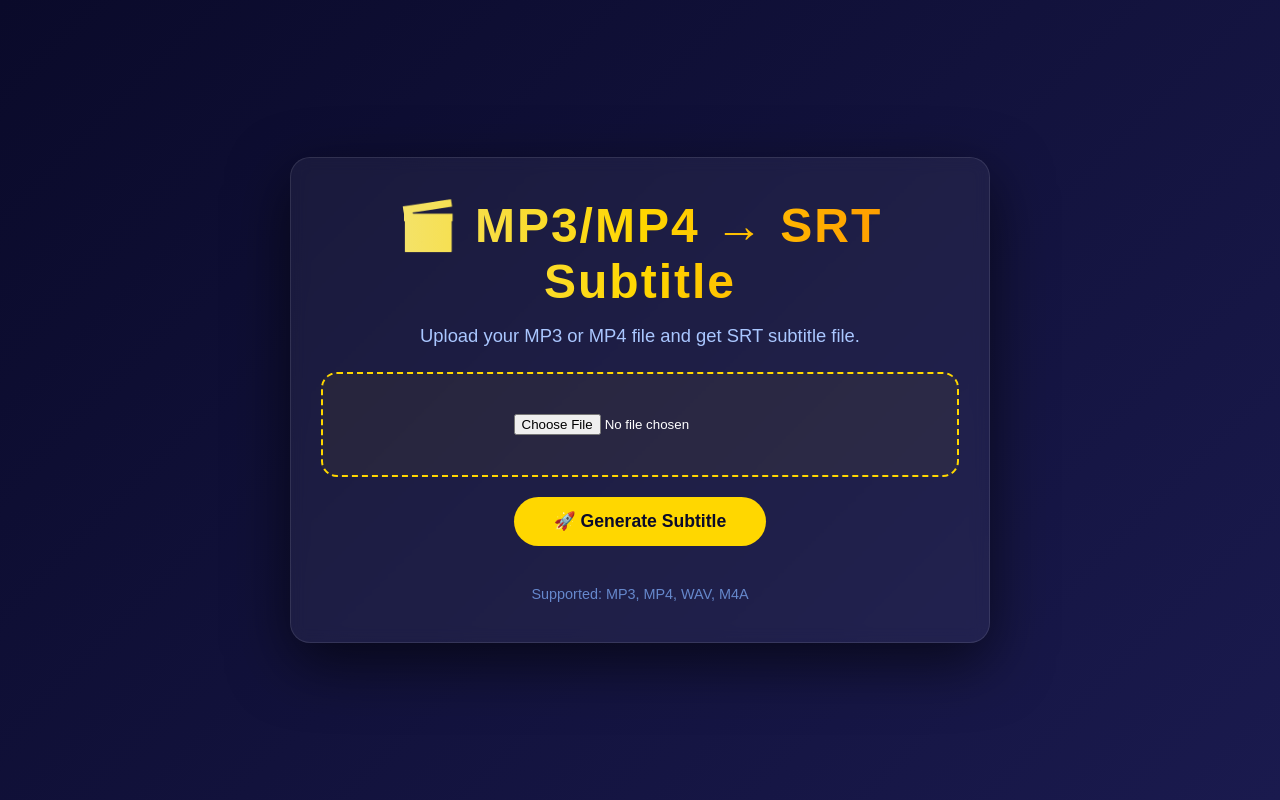
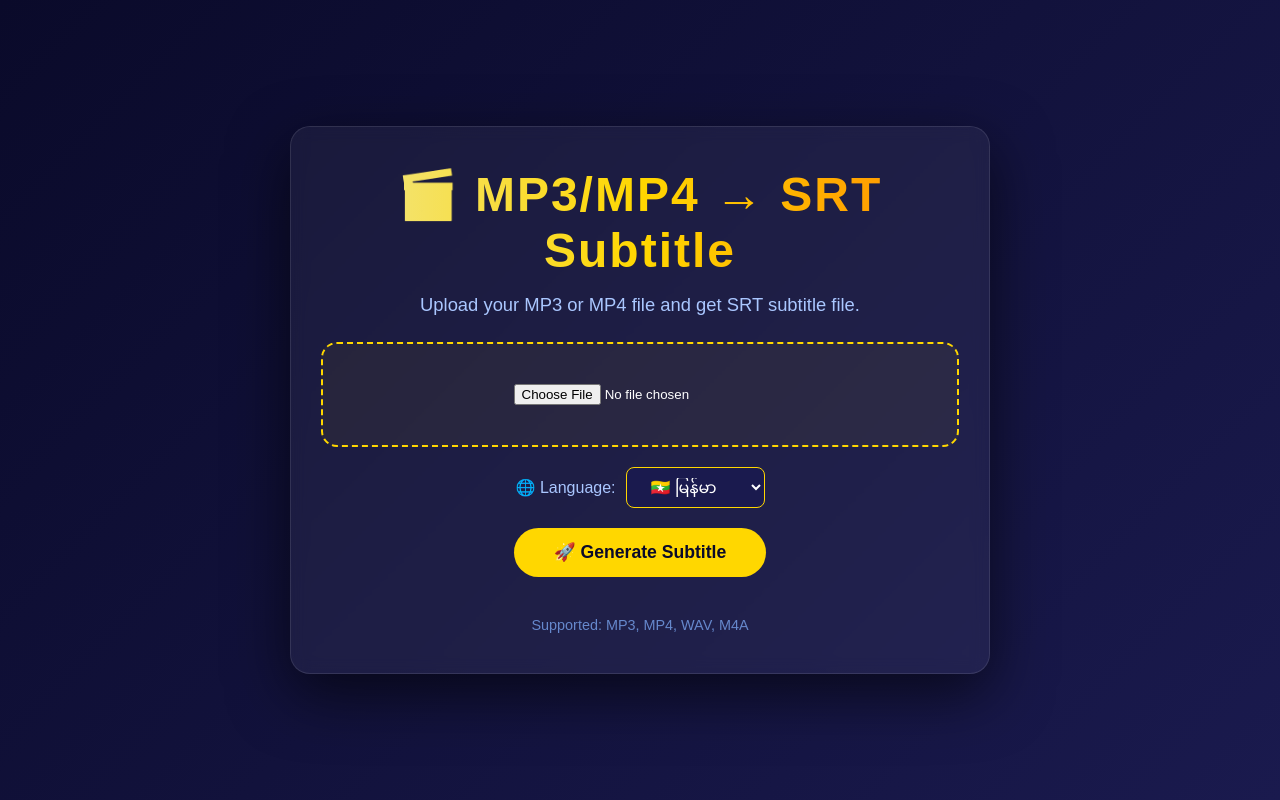
Before and after one commit to rayamk/Light-Waves-Season, a Next.js app: page / in a window 1280 px wide. Built offline with nearby package versions, Linux system fonts and the light colour scheme.

Commit message:
Add language selection to file upload component

```diff
--- a/app/page.js
+++ b/app/page.js
@@ -5,6 +5,7 @@ import './globals.css'
 
 export default function Home() {
   const [file, setFile] = useState(null)
+  const [language, setLanguage] = useState('my')
   const [status, setStatus] = useState('')
   const [srt, setSrt] = useState('')
 
@@ -27,6 +28,7 @@ export default function Home() {
 
     const formData = new FormData()
     formData.append('file', file)
+    formData.append('language', language)
 
     try {
       const res = await fetch('/api/transcribe', {
@@ -72,6 +74,28 @@ export default function Home() {
             📁 {file.name} ({(file.size / 1024 / 1024).toFixed(2)} MB)
           </p>
         )}
+      </div>
+
+      <div style={{ marginBottom: '20px' }}>
+        <label style={{ color: '#aac7ff', marginRight: '10px' }}>🌐 Language:</label>
+        <select
+          value={language}
+          onChange={(e) => setLanguage(e.target.value)}
+          style={{
+            padding: '10px 20px',
+            borderRadius: '8px',
+            border: '1px solid #ffd700',
+            background: '#1a1a4e',
+            color: 'white',
+            fontSize: '1rem'
+          }}
+        >
+          <option value="my">🇲🇲 မြန်မာ</option>
+          <option value="en">🇬🇧 English</option>
+          <option value="th">🇹🇭 ไทย</option>
+          <option value="zh">🇨🇳 中文</option>
+          <option value="ja">🇯🇵 日本語</option>
+        </select>
       </div>
 
       <button
@@ -140,4 +164,4 @@ export default function Home() {
       </div>
     </div>
   )
-          }
+}
```
